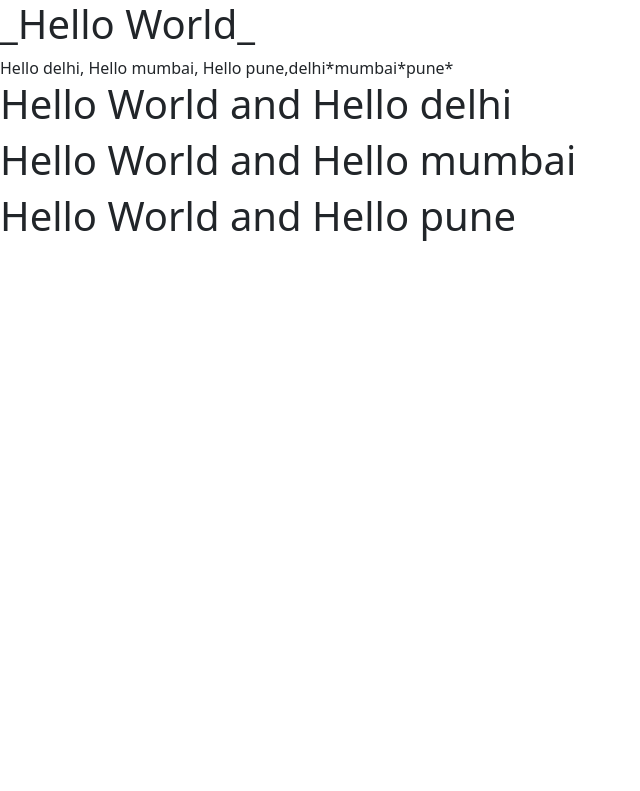
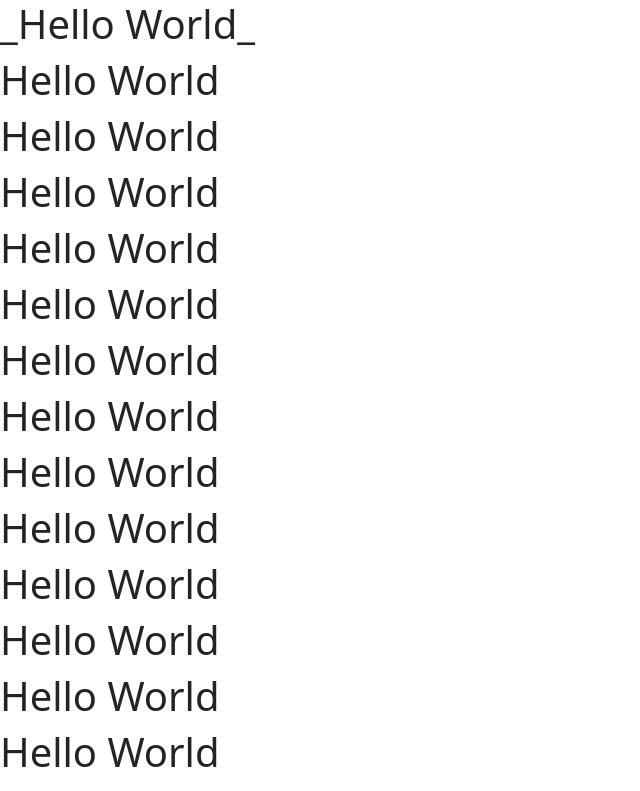
Before and after one commit to RohitPawar9850/Day15-WPT, a React (Create React App) app: page / in a window 1280 px wide. Shown: the top 791 px of the page, without its empty margins (0-640 px from the left). Built offline with nearby package versions, Linux system fonts and the light colour scheme.

Commit message:
list basics

```diff
--- a/src/App.js
+++ b/src/App.js
@@ -11,28 +11,25 @@ function App() {
 
 function ListDemo()
 {
-  let list =["delhi","mumbai","pune"];
+  let list =[];
   let data="_Hello World_";
+  for(let i=0;i<20;i++)
+  {
+    list.push("");
+  }
 
   return (
     <>
     <h1>{data}</h1>
-    {/**version 1 */}
-    {list.map((item) => " Hello "+item +",")}
-
-    {/**version 2 */}
-    {list.map((item) => item+"*")}
-
-    {/**version 3 */}
     {list.map((item) => (
-      <>
-      <h1>Hello World and Hello {item}</h1>
-      </>
-    ))}
+      <div>
+        <h1>Hello World</h1>
+      </div>
+  ))}
     </>
   );
 }
-// simplest for loop
+
 
 
 export default App;
```
